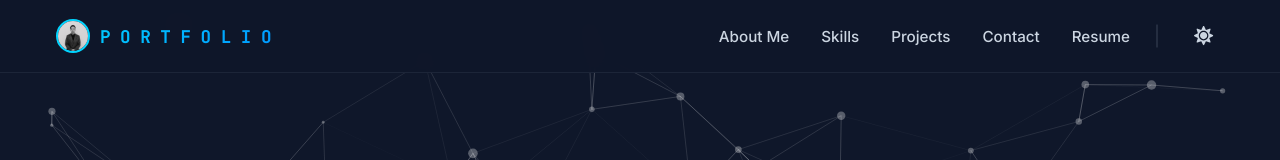
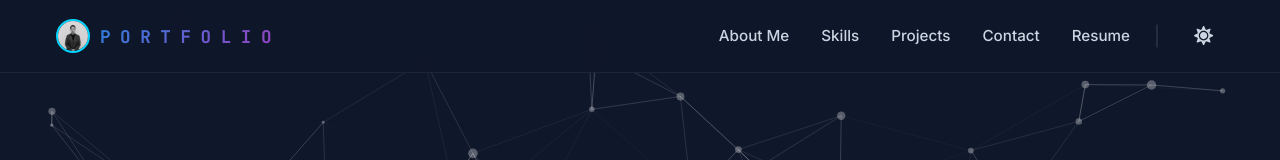
Before and after one commit to RanggaArya/ranggaaarya, a Next.js app: page / in a window 1280 px wide. Shown: the top 160 px of the page. Built offline with nearby package versions, Linux system fonts and the light colour scheme.

Commit message:
Update Navbar

```diff
--- a/app/components/AboutSection.module.css
+++ b/app/components/AboutSection.module.css
@@ -16,7 +16,7 @@
   text-align: center;
   margin-bottom: 3rem;
   /* Gradient Text Effect */
-  background: linear-gradient(135deg, var(--color-accent), #a78bfa);
+  background: linear-gradient(135deg, #158ee4, #880bc7);
   -webkit-background-clip: text;
   -webkit-text-fill-color: transparent;
   background-clip: text;
--- a/app/components/ContactSection.module.css
+++ b/app/components/ContactSection.module.css
@@ -19,7 +19,7 @@
   font-weight: 800;
   margin-bottom: 1rem;
   color: #fff;
-  background: linear-gradient(135deg, #00d4ff, #0099ff);
+  background: linear-gradient(135deg, #158ee4, #880bc7);
   -webkit-background-clip: text;
   -webkit-text-fill-color: transparent;
   background-clip: text;
--- a/app/components/HeroSection.module.css
+++ b/app/components/HeroSection.module.css
@@ -87,5 +87,5 @@
 .buttonSecondary:hover {
   background-color: var(--color-accent);
   color: var(--bg-primary);
-  box-shadow: 0 15px 40px rgba(0, 212, 255, 0.5);
+  box-shadow: 0 15px 40px rgba(153, 9, 206, 0.5);
 }
--- a/app/components/Navbar.js
+++ b/app/components/Navbar.js
@@ -3,24 +3,52 @@ import Link from 'next/link';
 import { useState, useEffect } from 'react';
 import { FaBars, FaTimes, FaMoon, FaSun } from 'react-icons/fa';
 import styles from './Navbar.module.css';
-import Image from "next/image";
 
 const Navbar = () => {
   const [isOpen, setIsOpen] = useState(false);
   const [scrolled, setScrolled] = useState(false);
   const [theme, setTheme] = useState('dark');
+  const [activeSection, setActiveSection] = useState('hero'); // Default active ke 'hero'
 
   useEffect(() => {
+    // --- Logic Tema ---
     const savedTheme = localStorage.getItem('theme') || 'dark';
     setTheme(savedTheme);
     document.documentElement.setAttribute('data-theme', savedTheme);
 
+    // --- Logic Scroll Navbar Background ---
     const handleScroll = () => {
       setScrolled(window.scrollY > 50);
     };
+    window.addEventListener('scroll', handleScroll);
 
-    window.addEventListener('scroll', handleScroll);
-    return () => window.removeEventListener('scroll', handleScroll);
+    // --- Logic Active Link (Intersection Observer) ---
+    // Mengambil semua elemen <section> di halaman
+    const sections = document.querySelectorAll('section');
+
+    const observerOptions = {
+      root: null,
+      // Margin ini membuat deteksi aktif terjadi saat section berada di tengah layar (-50%)
+      rootMargin: '-50% 0px -50% 0px',
+      threshold: 0
+    };
+
+    const observer = new IntersectionObserver((entries) => {
+      entries.forEach((entry) => {
+        if (entry.isIntersecting) {
+          setActiveSection(entry.target.id);
+        }
+      });
+    }, observerOptions);
+
+    sections.forEach((section) => {
+      if (section.id) observer.observe(section);
+    });
+
+    return () => {
+      window.removeEventListener('scroll', handleScroll);
+      sections.forEach((section) => observer.unobserve(section));
+    };
   }, []);
 
   const toggleTheme = () => {
@@ -30,32 +58,74 @@ const Navbar = () => {
     localStorage.setItem('theme', newTheme);
   };
 
+  // Fungsi Scroll Halus Custom
+  const handleNavClick = (e, id) => {
+    e.preventDefault(); // Mencegah loncat kasar default browser
+    setIsOpen(false); // Tutup menu mobile jika terbuka
+
+    const element = document.getElementById(id);
+    if (element) {
+      // Hitung posisi offset agar tidak tertutup Navbar
+      const navbarHeight = 70; // Sesuaikan dengan tinggi navbar Anda
+      const elementPosition = element.getBoundingClientRect().top;
+      const offsetPosition = elementPosition + window.pageYOffset - navbarHeight;
+
+      window.scrollTo({
+        top: offsetPosition,
+        behavior: "smooth"
+      });
+
+      setActiveSection(id); // Set aktif manual biar responsif instan
+    } else if (id === 'hero') {
+      // Khusus untuk klik Logo/Home ke paling atas
+      window.scrollTo({ top: 0, behavior: 'smooth' });
+      setActiveSection('hero');
+    }
+  };
+
   return (
     <nav className={`${styles.navbar} ${scrolled ? styles.scrolled : ''}`}>
       <div className={`container ${styles.navContent}`}>
 
-        {/* Logo (Kiri) */}
-        <Link href="/" className={styles.logo}>
+        {/* Logo (Kiri) - Klik balik ke atas */}
+        <Link href="/" onClick={(e) => handleNavClick(e, 'hero')} className={styles.logo}>
           <img
             src="/icon.jpg"
             alt="Rangga"
             className={styles.logoAvatar}
           />
-          <span style={{ color: '#6e55a0ff' }}> P O R T F O L I O</span>
+          <span style={{ color: '#14a5aaff' }}> P O R T F O L I O</span>
         </Link>
 
         {/* Container Kanan (Links + Divider + Toggle) */}
         <div className={styles.rightSection}>
 
-          {/* Menu Links (termasuk Resume) */}
+          {/* Menu Links */}
           <div className={`${styles.navLinks} ${isOpen ? styles.mobileOpen : ''}`}>
-            <Link href="#about" onClick={() => setIsOpen(false)}>About Me</Link>
-            <Link href="#skills" onClick={() => setIsOpen(false)}>Skills</Link>
-            <Link href="#projects" onClick={() => setIsOpen(false)}>Projects</Link>
-            <Link href="#contact" onClick={() => setIsOpen(false)}>Contact</Link>
+            {/* List Menu untuk memudahkan mapping */}
+            {[
+              { id: 'about', label: 'About Me' },
+              { id: 'skills', label: 'Skills' },
+              { id: 'projects', label: 'Projects' },
+              { id: 'contact', label: 'Contact' },
+            ].map((link) => (
+              <a
+                key={link.id}
+                href={`#${link.id}`}
+                onClick={(e) => handleNavClick(e, link.id)}
+                className={activeSection === link.id ? styles.active : ''}
+              >
+                {link.label}
+              </a>
+            ))}
 
-            {/* Resume sekarang jadi link biasa */}
-            <a href="/cv-rangga.pdf" target="_blank" rel="noopener noreferrer" onClick={() => setIsOpen(false)}>
+            {/* Resume tetap link biasa (External) */}
+            <a
+              href="/cv-rangga.pdf"
+              target="_blank"
+              rel="noopener noreferrer"
+              onClick={() => setIsOpen(false)}
+            >
               Resume
             </a>
           </div>
--- a/app/components/Navbar.module.css
+++ b/app/components/Navbar.module.css
@@ -30,7 +30,7 @@
   font-weight: 700;
   color: #fff;
   letter-spacing: -0.5px;
-  background: linear-gradient(135deg, #00d4ff, #0099ff);
+  background: linear-gradient(135deg, #158ee4, #9641c1);
   -webkit-background-clip: text;
   -webkit-text-fill-color: transparent;
   background-clip: text;
@@ -58,7 +58,6 @@
   align-items: center;
   gap: 1.5rem;
   margin-left: auto;
-  /* Mendorong seluruh bagian kanan ke ujung kanan */
 }
 
 .navLinks {
@@ -75,9 +74,11 @@
   font-weight: 500;
   text-decoration: none;
   cursor: pointer;
+  padding-bottom: 2px;
+  /* Sedikit ruang agar garis tidak nempel teks */
 }
 
-/* Efek garis bawah saat hover */
+/* Efek garis bawah (Underline) */
 .navLinks a::after {
   content: "";
   position: absolute;
@@ -85,22 +86,25 @@
   left: 0;
   width: 0;
   height: 2px;
-  background: linear-gradient(90deg, #00d4ff, #0099ff);
+  background: linear-gradient(135deg, #158ee4, #9641c1);
   transition: width 0.3s ease;
 }
 
-.navLinks a:hover {
-  color: #00d4ff;
+/* --- STATE HOVER & ACTIVE --- */
+/* Class .active ditambahkan di sini agar stylenya sama dengan hover */
+.navLinks a:hover,
+.navLinks a.active {
+  color: #158ee4;
 }
 
-.navLinks a:hover::after {
+.navLinks a:hover::after,
+.navLinks a.active::after {
   width: 100%;
 }
 
 /* Divider Garis | */
 .divider {
   color: rgba(148, 163, 184, 0.3);
-  /* Warna abu-abu transparan */
   font-size: 1.2rem;
   font-weight: 300;
   user-select: none;
@@ -145,7 +149,6 @@
 /* --- Responsive Mobile --- */
 @media (max-width: 768px) {
 
-  /* Sembunyikan garis pembatas di mobile */
   .divider {
     display: none;
   }
@@ -164,7 +167,6 @@
     transition: max-height 0.4s ease-in-out;
     width: 100%;
     align-items: flex-start;
-    /* Align kiri untuk menu mobile */
   }
 
   .mobileOpen {
@@ -178,9 +180,16 @@
     display: block;
   }
 
-  /* Hilangkan efek hover underline di mobile biar rapi */
+  /* Hilangkan efek underline di mobile agar lebih rapi */
   .navLinks a::after {
     display: none;
+  }
+
+  /* Di mobile, active hanya ubah warna teks */
+  .navLinks a.active {
+    color: #00d4ff;
+    background-color: rgba(0, 212, 255, 0.05);
+    /* Highlight tipis background */
   }
 
   .mobileMenuBtn {
```
